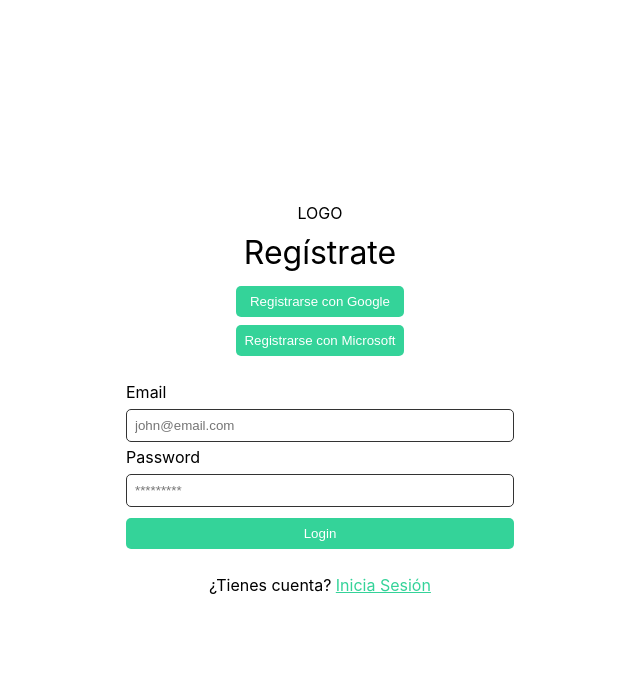
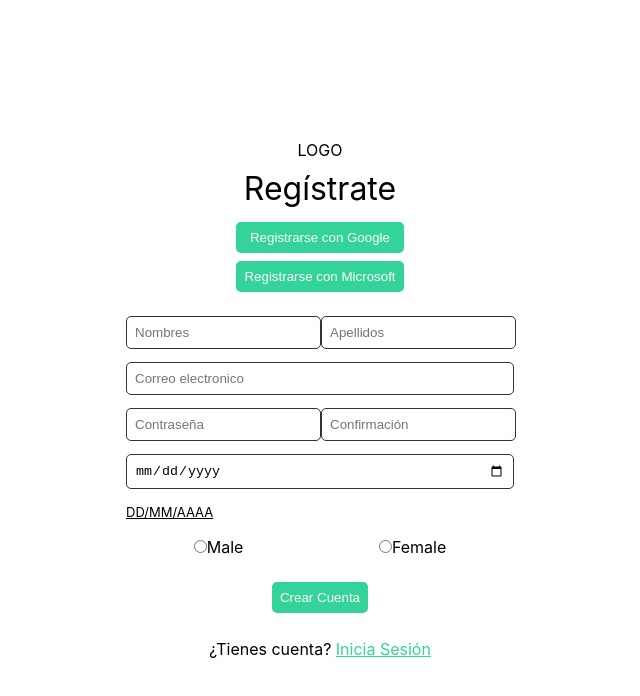
Before and after one commit to upc-pre-202401-si720-si91-Ruedarent/Ruedarent-Frontend, a Vue app in the folder ruedarent/: page /register in a window 1280 px wide. Shown: the top 696 px of the page, without its empty margins (320-960 px from the left). Built offline with nearby package versions, Linux system fonts and the light colour scheme.

Commit message:
feat: Modified register page ui

```diff
--- a/ruedarent/src/views/RegisterView.vue
+++ b/ruedarent/src/views/RegisterView.vue
@@ -10,14 +10,37 @@
     </div>
     <form class="form">
       <div class="form__group">
-        <label for="email">Email</label>
-        <input id="email" type="email" placeholder="john@email.com" />
+        <div class="form__group__top">
+          <input id="name" type="text" placeholder="Nombres" />
+          <input id="lastName" type="text" placeholder="Apellidos" />
+        </div>
+        <div class="form__group__bot">
+          <input id="email" type="email" placeholder="Correo electronico" />
+        </div>
       </div>
       <div class="form__group">
-        <label for="password">Password</label>
-        <input type="password" placeholder="*********" />
+        <div class="form__group__top">
+          <input id="password" type="password" placeholder="Contraseña" />
+          <input id="passwordConfirm" type="password" placeholder="Confirmación" />
+        </div>
+        <div class="form__group__bot">
+          <input id="dob" type="date" placeholder="Fecha de nacimiento" />
+          <label>DD/MM/AAAA</label>
+        </div>
       </div>
-      <button type="submit">Login</button>
+      <div class="form__group">
+        <div class="form__group__top">
+         <div class="gender-select">
+          <input type="radio" id="male" />
+          <label for="male" id="male">Male</label>
+         </div>
+         <div class="gender-select">
+          <input type="radio" id="female" />
+          <label for="female" id="female">Female</label>
+         </div>
+        </div>
+      </div>
+      <button type="submit">Crear Cuenta</button>
     </form>
    <span>
     ¿Tienes cuenta? <a href="/login">Inicia Sesión</a>
@@ -50,14 +73,35 @@
   .form {
     display: flex;
     flex-direction: column;
-    gap: 0.2rem;
+    justify-content: center;
+    align-items: center;
+    gap: 0.8rem;
     padding: 1rem;
     width: 420px;
   }
 
   .form__group {
     display: flex;
-    gap: .2rem;
+    gap: .8rem;
+    width: 100%;
+    flex-direction: column;
+  }
+
+  .form__group__top {
+    display: flex;
+    flex-direction: row;
+    justify-content: space-between;
+  }
+
+  .form__group__top:last-child {
+    display: flex;
+    flex-direction: row;
+    justify-content: space-around;
+  }
+
+  .form__group__bot {
+    display: flex;
+    gap: .8rem;
     flex-direction: column;
   }
 
@@ -78,6 +122,11 @@
     color: white;
   }
 
+  .form__group__bot label {
+    font-size: small;
+    text-decoration: underline;
+  }
+
   button:hover {
     background-color: #53A37B;
   }
```
